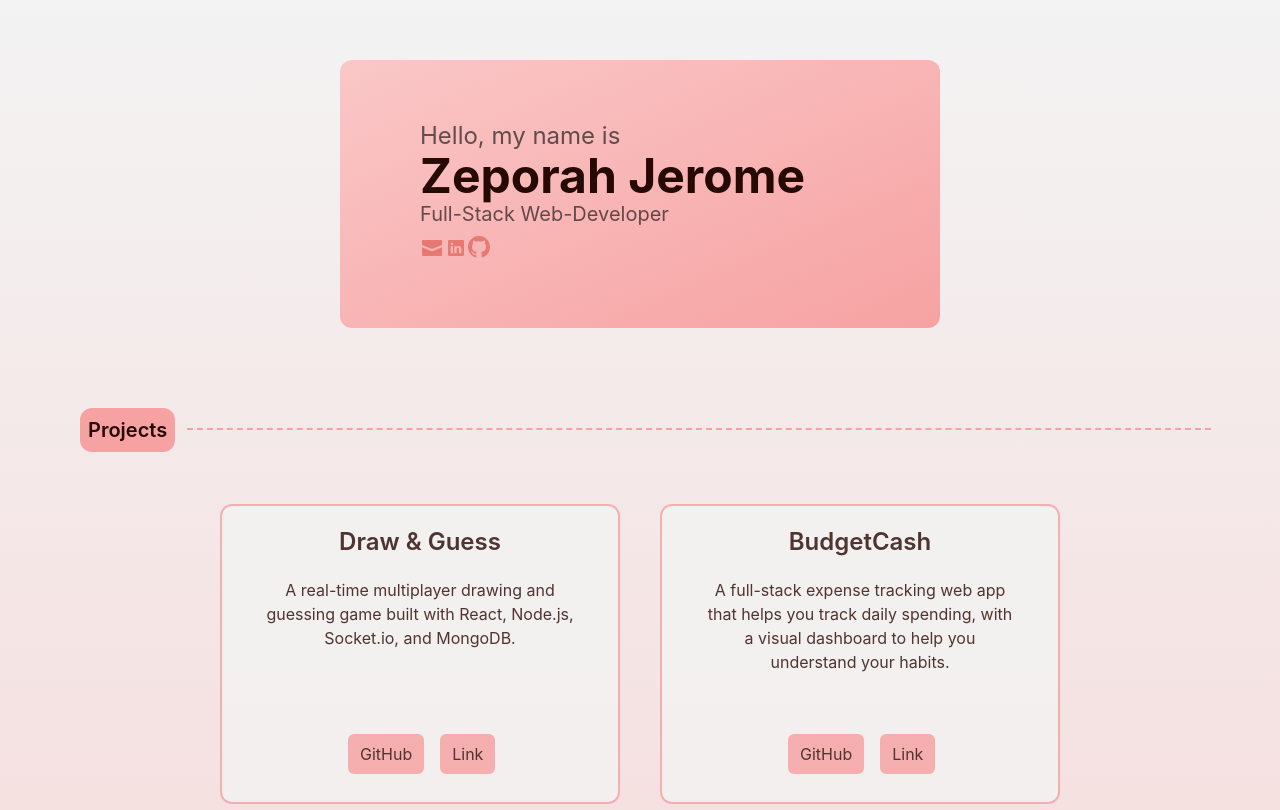
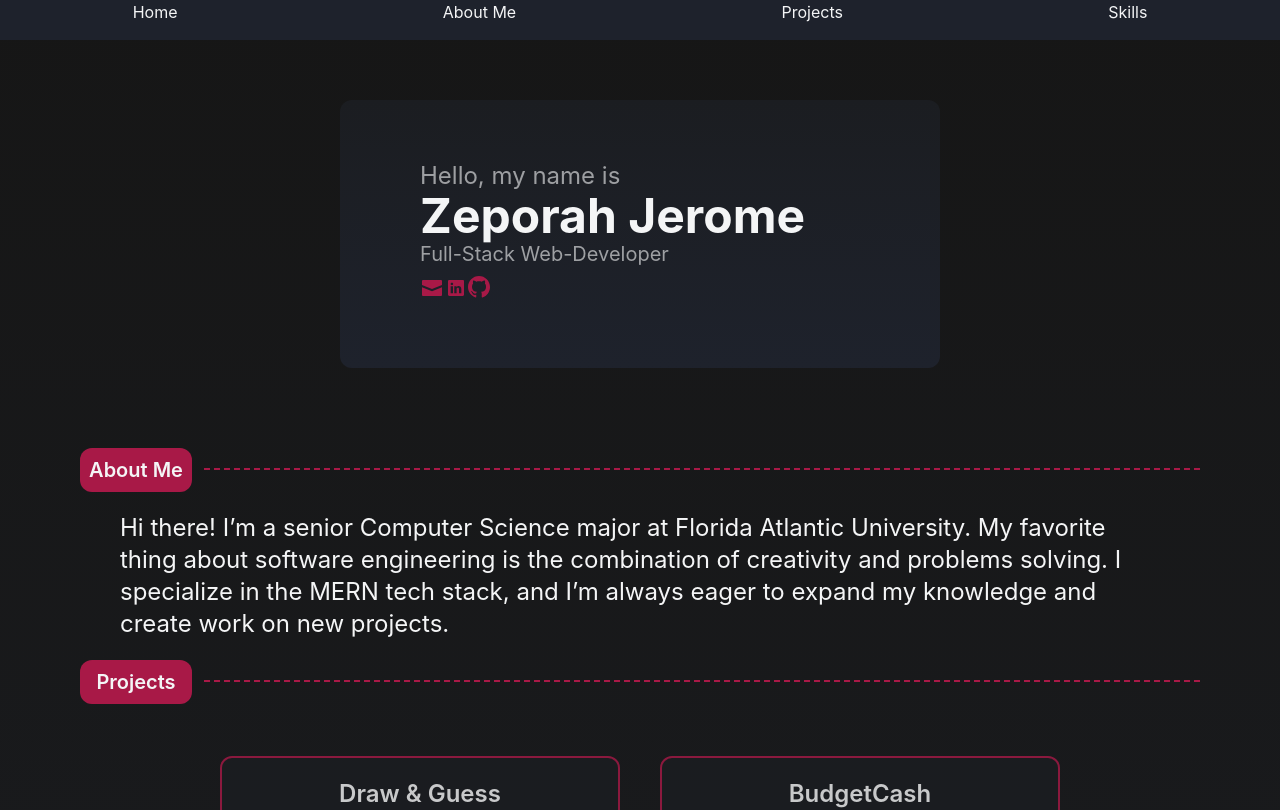
Before and after one commit to zjerome2023/portfolio-website, a React (Vite) app in the folder frontend/: page / in a window 1280 px wide. Shown: the top 810 px of the page. Built offline with nearby package versions, Linux system fonts and the light colour scheme.

Commit message:
Changed UI colors, added a header, an about me section, and a skills section.

```diff
--- a/frontend/src/App.jsx
+++ b/frontend/src/App.jsx
@@ -5,16 +5,30 @@ import Divider from './divider'
 function App() {
   return (
     <>
-    <div className='flex justify-center'>
+    <div className='flex flex-col' id='home'>
+      <header className='flex justify-around align-bottom bg-space-indigo w-full h-10 sticky top-0 z-50'>
+        <a className='text-platinum' href='#home'>Home</a>
+        <a className='text-platinum' href='#about'>About Me</a>
+        <a className='text-platinum' href='#projects'>Projects</a>
+        <a className='text-platinum' href='#skills'>Skills</a>
+      </header>
       <About/>
     </div>
-    <Divider text="Projects"/>
+    <div className='flex flex-col' id='about'>
+      <Divider text="About Me"/>
+      <p className='text-platinum text-2xl mx-30'>Hi there! I’m a senior Computer Science major at Florida Atlantic University. My favorite thing about software engineering is the combination of creativity and problems solving. I specialize in the MERN tech stack, and I’m always eager to expand my knowledge and create work on new projects.</p>
+    </div>
+    <div id='projects'>
+      <Divider text="Projects"/>
+    </div>
     <div className="flex flex-wrap justify-center w-full px-20 py-5">
       <LinkCard title="Draw & Guess" text="A real-time multiplayer drawing and guessing game built with React, Node.js, Socket.io, and MongoDB." github="https://github.com/zjerome2023/Draw-and-Guess" link="https://draw-and-guess-1pmz.onrender.com/"/>
       <LinkCard title="BudgetCash" text="A full-stack expense tracking web app that helps you track daily spending, with a visual dashboard to help you understand your habits." github="https://github.com/zjerome2023/Budget-Cash" link="https://budgetcash.netlify.app"/>
       <LinkCard title="Task Manager" text="A full-stack task manager to manage your tasks. Data is stored in MongoDB and served through a REST API." github="https://github.com/zjerome2023/Full-Stack-Task-Manager" link="https://to-do-app-lahr.onrender.com/"/>
     </div>
-    <Divider text="Resume"/>
+    <div id='skills'>
+      <Divider text="Skills"/>
+    </div>
     </>
   )
 }
--- a/frontend/src/about.jsx
+++ b/frontend/src/about.jsx
@@ -1,18 +1,19 @@
 function About(){
  return (
-    <div className="rounded-xl bg-linear-to-br from-cotton-rose to-cotton-candy w-150 px-20 py-15 mx-30 my-15">
-        <h2 className="text-2xl opacity-60"> Hello, my name is</h2>
-        <h1 className="text-5xl text-rich-mahogany font-bold"> Zeporah Jerome </h1>
-        <h3 className="text-xl opacity-60"> Full-Stack Web-Developer </h3>
+    // TODO: Change the colors here
+    <div className="rounded-xl bg-linear-to-b from-shadow-gray to-space-indigo w-150 px-20 py-15 mx-auto my-15">
+        <h2 className="text-2xl opacity-60 text-platinum"> Hello, my name is</h2>
+        <h1 className="text-5xl text-platinum font-bold"> Zeporah Jerome </h1>
+        <h3 className="text-xl opacity-60 text-platinum"> Full-Stack Web-Developer </h3>
         <div className="flex my-2">
             <a href="mailto:zeporahrenee@gmail.com" target="_blank">
-                <svg className="w-6 h-6 fill-light-coral transition-colors duration-100 ease-in-out hover:fill-sunlit-clay"  viewBox="0 0 24 24" xmlns="http://www.w3.org/2000/svg" alt="Email">
+                <svg className="w-6 h-6 fill-cherry-rose transition-colors duration-100 ease-in-out hover:fill-rose-wine"  viewBox="0 0 24 24" xmlns="http://www.w3.org/2000/svg" alt="Email">
                     <path d="M22,5V9L12,13,2,9V5A1,1,0,0,1,3,4H21A1,1,0,0,1,22,5ZM2,11.154V19a1,1,0,0,0,1,1H21a1,1,0,0,0,1-1V11.154l-10,4Z"/>
                 </svg>
             </a>
 
             <a href="https://www.linkedin.com/in/zeporah-jerome-6377213a5/" target="_blank">
-                <svg className="w-6 h-6 fill-light-coral transition-colors duration-100 ease-in-out hover:fill-sunlit-clay" viewBox="0 0 24 24" xmlns="http://www.w3.org/2000/svg" alt="LinkedIn">
+                <svg className="w-6 h-6 fill-cherry-rose transition-colors duration-100 ease-in-out hover:fill-rose-wine" viewBox="0 0 24 24" xmlns="http://www.w3.org/2000/svg" alt="LinkedIn">
                     <g id="SVGRepo_bgCarrier" stroke-width="0"></g>
                     <g id="SVGRepo_tracerCarrier" stroke-linecap="round" stroke-linejoin="round"></g>
                     <g id="SVGRepo_iconCarrier">
@@ -22,7 +23,7 @@ function About(){
             </a>
 
             <a href="https://github.com/zjerome2023" target="_blank">
-                <svg className="w-5.5 h-5.5 fill-light-coral transition-colors duration-100 ease-in-out hover:fill-sunlit-clay" viewBox="0 0 24 24" xmlns="http://www.w3.org/2000/svg" alt="GitHub">
+                <svg className="w-5.5 h-5.5 fill-cherry-rose transition-colors duration-100 ease-in-out hover:fill-rose-wine" viewBox="0 0 24 24" xmlns="http://www.w3.org/2000/svg" alt="GitHub">
                     <g id="SVGRepo_bgCarrier" stroke-width="0"></g><g id="SVGRepo_tracerCarrier" stroke-linecap="round" stroke-linejoin="round"></g>
                     <g id="SVGRepo_iconCarrier">
                         <path fill-rule="evenodd" clip-rule="evenodd" d="M12 0C5.37 0 0 5.37 0 12C0 17.31 3.435 21.795 8.205 23.385C8.805 23.49 9.03 23.13 9.03 22.815C9.03 22.53 9.015 21.585 9.015 20.58C6 21.135 5.22 19.845 4.98 19.17C4.845 18.825 4.26 17.76 3.75 17.475C3.33 17.25 2.73 16.695 3.735 16.68C4.68 16.665 5.355 17.55 5.58 17.91C6.66 19.725 8.385 19.215 9.075 18.9C9.18 18.12 9.495 17.595 9.84 17.295C7.17 16.995 4.38 15.96 4.38 11.37C4.38 10.065 4.845 8.985 5.61 8.145C5.49 7.845 5.07 6.615 5.73 4.965C5.73 4.965 6.735 4.65 9.03 6.195C9.99 5.925 11.01 5.79 12.03 5.79C13.05 5.79 14.07 5.925 15.03 6.195C17.325 4.635 18.33 4.965 18.33 4.965C18.99 6.615 18.57 7.845 18.45 8.145C19.215 8.985 19.68 10.05 19.68 11.37C19.68 15.975 16.875 16.995 14.205 17.295C14.64 17.67 15.015 18.39 15.015 19.515C15.015 21.12 15 22.41 15 22.815C15 23.13 15.225 23.505 15.825 23.385C18.2072 22.5808 20.2773 21.0498 21.7438 19.0074C23.2103 16.9651 23.9994 14.5143 24 12C24 5.37 18.63 0 12 0Z"></path>
--- a/frontend/src/divider.jsx
+++ b/frontend/src/divider.jsx
@@ -1,8 +1,8 @@
 function Divider(props) {
     return (
-    <div className="flex">
-      <div className="bg-cotton-candy rounded-xl p-2 w-auto ml-20 mr-3 my-5 text-rich-mahogany text-xl text-center font-semibold ">{props.text}</div>
-      <div className="border-t-cotton-candy border-dashed border-t-2 w-8/10 mt-10"></div>
+    <div className="flex mx-20">
+      <div className="bg-cherry-rose rounded-xl p-2 min-w-28 max-w-50 mr-3 my-5 whitespace-nowrap text-platinum text-xl text-center font-semibold ">{props.text}</div>
+      <div className="border-t-cherry-rose border-dashed border-t-2 w-19/20 mt-10"></div>
     </div>
 )}
 
--- a/frontend/src/index.css
+++ b/frontend/src/index.css
@@ -1,17 +1,16 @@
 @import "tailwindcss";
 
 @theme {
-  --color-parchment: #F3F3F3;
-  --color-sunlit-clay: #F3CD73;
-  --color-sandy-brown: #EDA373;
-  --color-cotton-rose: #FAC7C7;
-  --color-cotton-candy: #F6A2A2;
-  --color-light-coral: #E77872;
-  --color-rich-mahogany: #260903;
+  --color-onyx: #161616;
+  --color-shadow-gray: #1B1D21;
+  --color-space-indigo: #1E222C;
+  --color-cherry-rose: #A81947;
+  --color-rose-wine: #C23A6A;
+  --color-platinum: #F4F5F6;
 }
 
 body {
   min-height: 100vh;
-  background-color: #FCD9D9;
-  background-image: linear-gradient(#F3F3F3, #f7d7d7)
+  background-color: #161616;
+  background-image: linear-gradient(var(--color-onyx), var(--color-shadow-gray))
 }
--- a/frontend/src/linkcard.jsx
+++ b/frontend/src/linkcard.jsx
@@ -1,11 +1,11 @@
 function LinkCard(props){
     return (
-    <div className="flex flex-col bg-parchment border-2 opacity-80 border-cotton-candy rounded-xl p-5 mx-5 my-3 min-w-60 max-w-100 min-h-75 text-rich-mahogany text-center transition ease-in-out duration-200 hover:opacity-100 hover:-translate-y-2 ">
+    <div className="flex flex-col bg-shadow-gray border-2 opacity-80 border-cherry-rose rounded-xl p-5 mx-5 my-3 min-w-60 max-w-100 min-h-75 text-platinum text-center transition ease-in-out duration-200 hover:opacity-100 hover:-translate-y-2 ">
         <h1 className="text-2xl font-semibold max-h-20"> {props.title} </h1>
         <p className="m-5 max-h-40"> {props.text} </p>
         <div className="flex flex-row w-40 mt-auto mx-auto">
-            <a href={props.github} className="bg-cotton-candy text-rich-mahogany max-w-20 mx-2 px-3 py-2 mb-2 rounded-md transition-colors ease-in-out duration-100 hover:bg-sunlit-clay">GitHub</a>
-            <a href={props.link} className="bg-cotton-candy text-rich-mahogany max-w-20 mx-2 px-3 py-2 mb-2 rounded-md transition-colors ease-in-out duration-100 hover:bg-sunlit-clay">Link</a>
+            <a href={props.github} className="bg-cherry-rose text-platinum max-w-20 mx-2 px-3 py-2 mb-2 rounded-md transition-colors ease-in-out duration-100 hover:bg-rose-wine">GitHub</a>
+            <a href={props.link} className="bg-cherry-rose text-platinum max-w-20 mx-2 px-3 py-2 mb-2 rounded-md transition-colors ease-in-out duration-100 hover:bg-rose-wine">Link</a>
         </div>
      </div>
  )}
```
